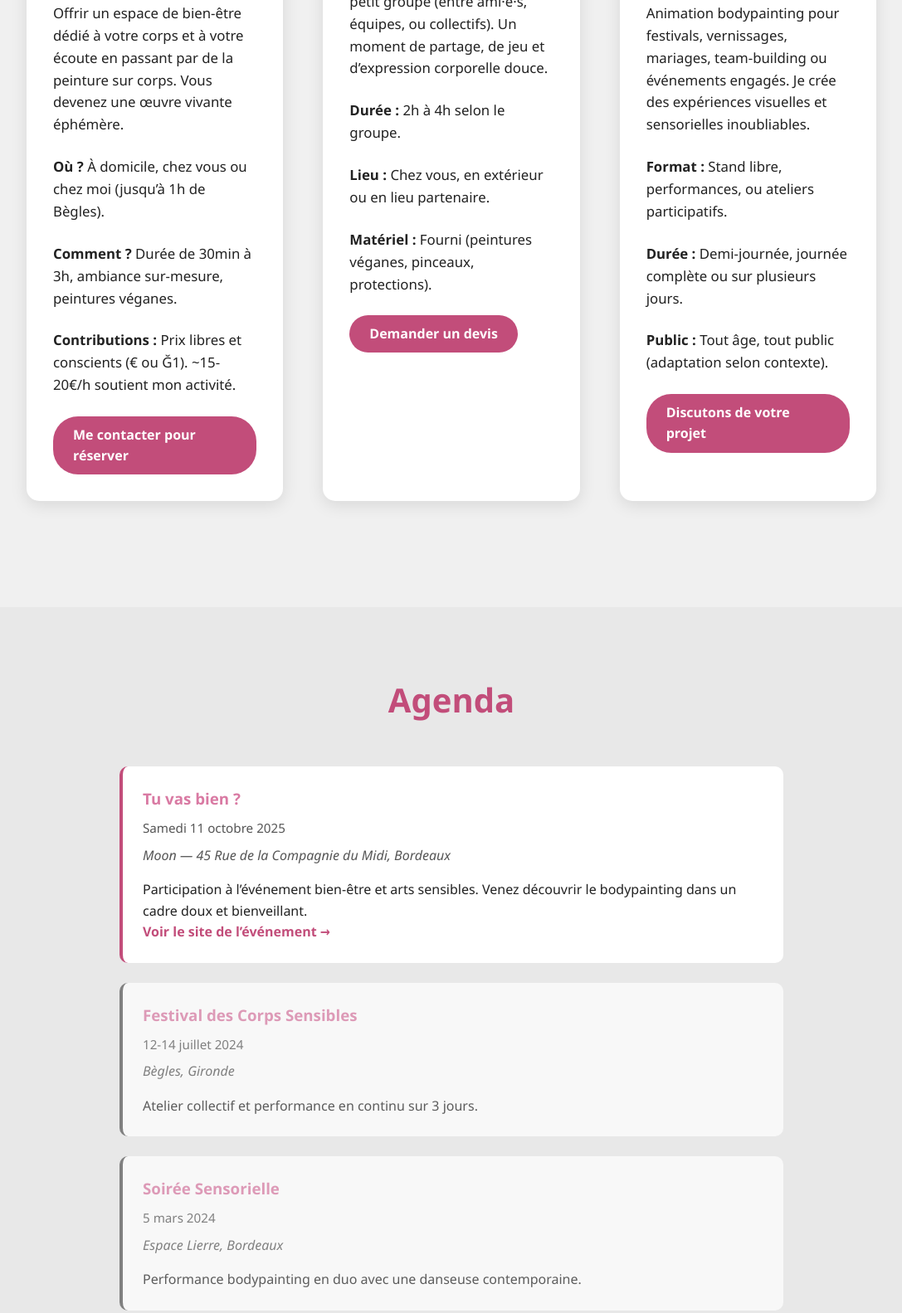
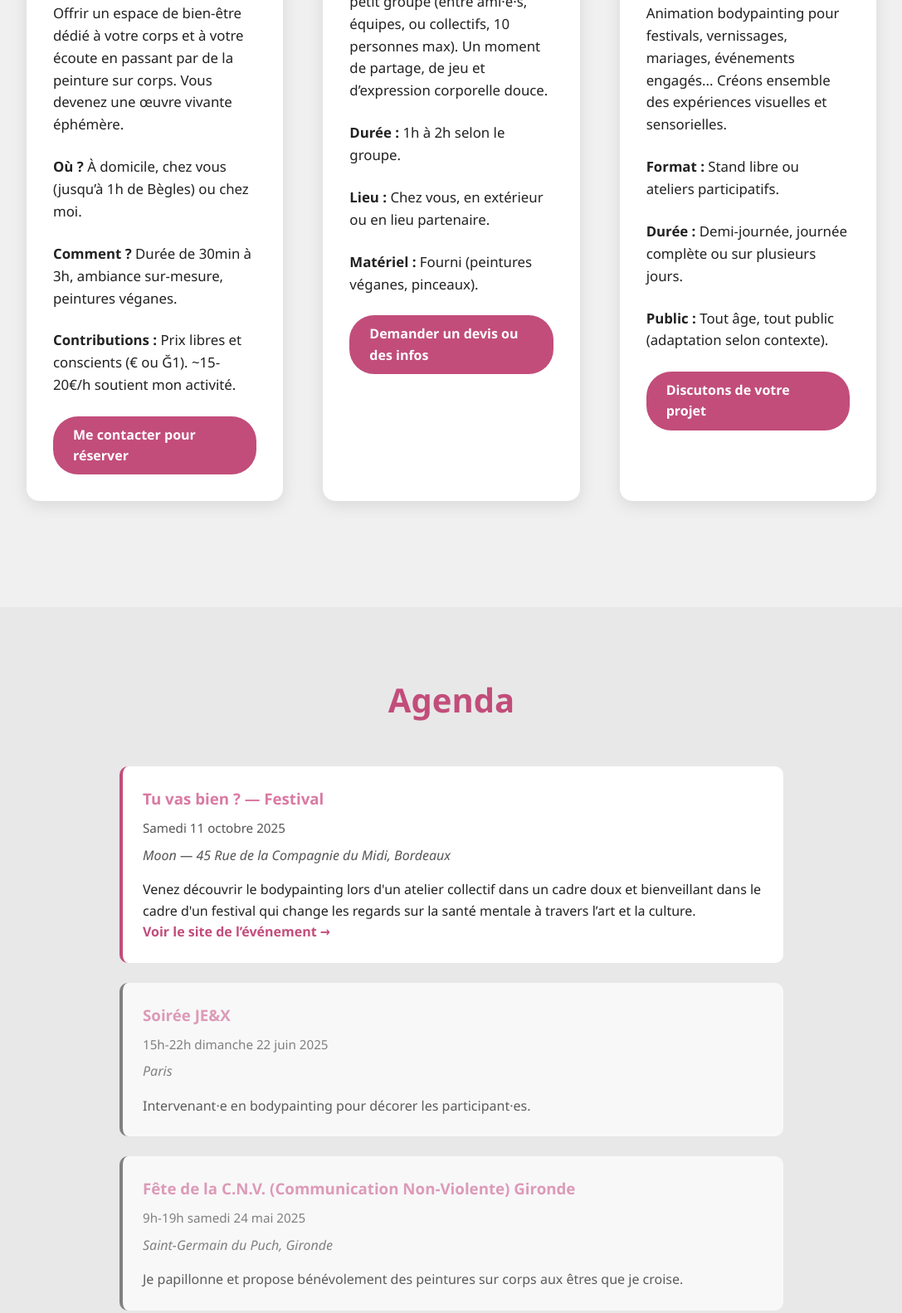
Before and after one commit to Nam-Phuong/nam-phuong.github.io, a plain HTML site: page index.html in a window 1280 px wide. Shown: the part 1119-2702 px from the top of the page at 83% size, without its empty margins (96-1183 px from the left). Drawn offline with Linux system fonts and the light colour scheme.

Commit message:
Update index.html

```diff
--- a/index.html
+++ b/index.html
@@ -447,7 +447,7 @@
         <a href="#" class="logo">NAM★</a>
         <div class="header-right">
             <a href="mailto:bodypainting@nam-phuong.fr" class="contact-email">bodypainting@nam-phuong.fr</a>
-            <a href="https://instagram.com/nam_bodypainting" target="_blank" class="instagram-link">@nam_bodypainting</a>
+            <a href="https://instagram.com/nam_bodypainting" target="_blank" class="instagram-link">@######</a>
             <button class="theme-toggle" id="theme-toggle">🌓</button>
         </div>
     </header>
@@ -466,7 +466,7 @@
             <div class="intervention-card">
                 <h3>Séance individuelle</h3>
                 <p>Offrir un espace de bien-être dédié à votre corps et à votre écoute en passant par de la peinture sur corps. Vous devenez une œuvre vivante éphémère.</p>
-                <p><strong>Où ?</strong> À domicile, chez vous ou chez moi (jusqu’à 1h de Bègles).</p>
+                <p><strong>Où ?</strong> À domicile, chez vous (jusqu’à 1h de Bègles) ou chez moi.</p>
                 <p><strong>Comment ?</strong> Durée de 30min à 3h, ambiance sur-mesure, peintures véganes.</p>
                 <p><strong>Contributions :</strong> Prix libres et conscients (€ ou Ğ1). ~15-20€/h soutient mon activité.</p>
                 <a href="mailto:bodypainting@nam-phuong.fr" class="contact-cta">Me contacter pour réserver</a>
@@ -475,18 +475,18 @@
             <!-- Séance Collective -->
             <div class="intervention-card">
                 <h3>Séance collective</h3>
-                <p>Ateliers de bodypainting en petit groupe (entre ami·e·s, équipes, ou collectifs). Un moment de partage, de jeu et d’expression corporelle douce.</p>
-                <p><strong>Durée :</strong> 2h à 4h selon le groupe.</p>
+                <p>Ateliers de bodypainting en petit groupe (entre ami·e·s, équipes, ou collectifs, 10 personnes max). Un moment de partage, de jeu et d’expression corporelle douce.</p>
+                <p><strong>Durée :</strong> 1h à 2h selon le groupe.</p>
                 <p><strong>Lieu :</strong> Chez vous, en extérieur ou en lieu partenaire.</p>
-                <p><strong>Matériel :</strong> Fourni (peintures véganes, pinceaux, protections).</p>
-                <a href="mailto:bodypainting@nam-phuong.fr" class="contact-cta">Demander un devis</a>
+                <p><strong>Matériel :</strong> Fourni (peintures véganes, pinceaux).</p>
+                <a href="mailto:bodypainting@nam-phuong.fr" class="contact-cta">Demander un devis ou des infos</a>
             </div>
 
             <!-- Intervention Événementielle -->
             <div class="intervention-card">
                 <h3>Intervention événementielle</h3>
-                <p>Animation bodypainting pour festivals, vernissages, mariages, team-building ou événements engagés. Je crée des expériences visuelles et sensorielles inoubliables.</p>
-                <p><strong>Format :</strong> Stand libre, performances, ou ateliers participatifs.</p>
+                <p>Animation bodypainting pour festivals, vernissages, mariages, événements engagés... Créons ensemble des expériences visuelles et sensorielles.</p>
+                <p><strong>Format :</strong> Stand libre ou ateliers participatifs.</p>
                 <p><strong>Durée :</strong> Demi-journée, journée complète ou sur plusieurs jours.</p>
                 <p><strong>Public :</strong> Tout âge, tout public (adaptation selon contexte).</p>
                 <a href="mailto:bodypainting@nam-phuong.fr" class="contact-cta">Discutons de votre projet</a>
@@ -500,26 +500,26 @@
         <div class="event-list">
             <!-- À venir -->
             <div class="event">
-                <h3>Tu vas bien ?</h3>
+                <h3>Tu vas bien ? — Festival</h3>
                 <div class="event-date">Samedi 11 octobre 2025</div>
                 <div class="event-location">Moon — 45 Rue de la Compagnie du Midi, Bordeaux</div>
-                <p>Participation à l’événement bien-être et arts sensibles. Venez découvrir le bodypainting dans un cadre doux et bienveillant.</p>
+                <p>Venez découvrir le bodypainting lors d'un atelier collectif dans un cadre doux et bienveillant dans le cadre d'un festival qui change les regards sur la santé mentale à travers l’art et la culture.</p>
                 <a href="https://tuvasbien.info/#accueil" target="_blank" class="event-link">Voir le site de l’événement →</a>
             </div>
 
             <!-- Passés (exemples) -->
             <div class="event event-past">
-                <h3>Festival des Corps Sensibles</h3>
-                <div class="event-date">12-14 juillet 2024</div>
-                <div class="event-location">Bègles, Gironde</div>
-                <p>Atelier collectif et performance en continu sur 3 jours.</p>
+                <h3>Soirée JE&X</h3>
+                <div class="event-date">15h-22h dimanche 22 juin 2025</div>
+                <div class="event-location">Paris</div>
+                <p>Intervenant·e en bodypainting pour décorer les participant·es.</p>
             </div>
 
             <div class="event event-past">
-                <h3>Soirée Sensorielle</h3>
-                <div class="event-date">5 mars 2024</div>
-                <div class="event-location">Espace Lierre, Bordeaux</div>
-                <p>Performance bodypainting en duo avec une danseuse contemporaine.</p>
+                <h3>Fête de la C.N.V. (Communication Non-Violente) Gironde</h3>
+                <div class="event-date">9h-19h samedi 24 mai 2025</div>
+                <div class="event-location">Saint-Germain du Puch, Gironde</div>
+                <p>Je papillonne et propose bénévolement des peintures sur corps aux êtres que je croise.</p>
             </div>
         </div>
     </section>
@@ -564,9 +564,9 @@
     <!-- Footer -->
     <footer>
         <p>
-            &copy; 2025 NAM★ — Bodypainting Artist.
+            &copy; 2025 NAM★ — Bodypainting & Artiste.
             Contact : <a href="mailto:bodypainting@nam-phuong.fr">bodypainting@nam-phuong.fr</a> •
-            Instagram : <a href="https://instagram.com/nam_bodypainting" target="_blank">@nam_bodypainting</a>
+            Instagram : <a href="https://instagram.com/nam_bodypainting" target="_blank">En cours.</a>
         </p>
     </footer>
 
```
